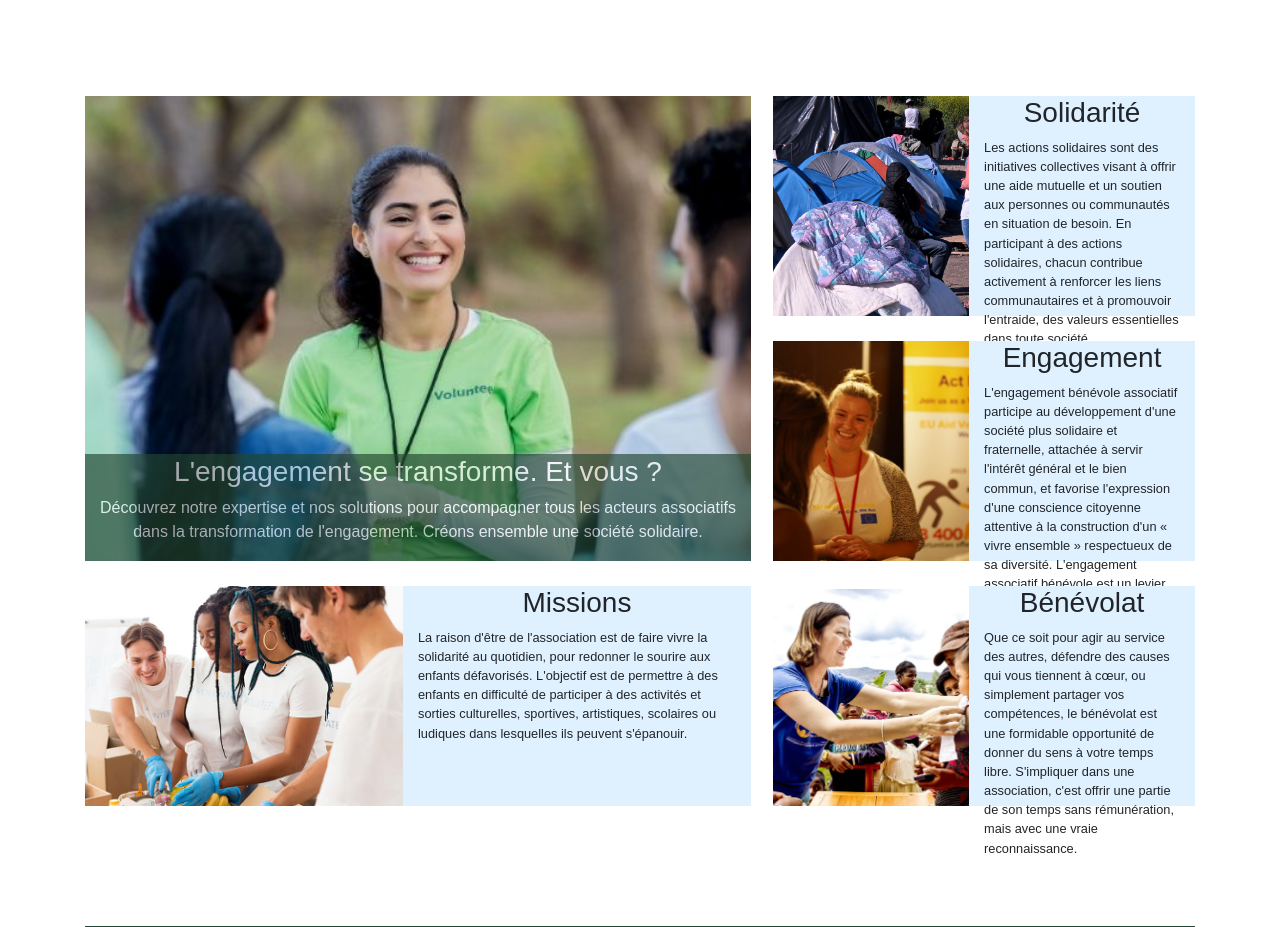
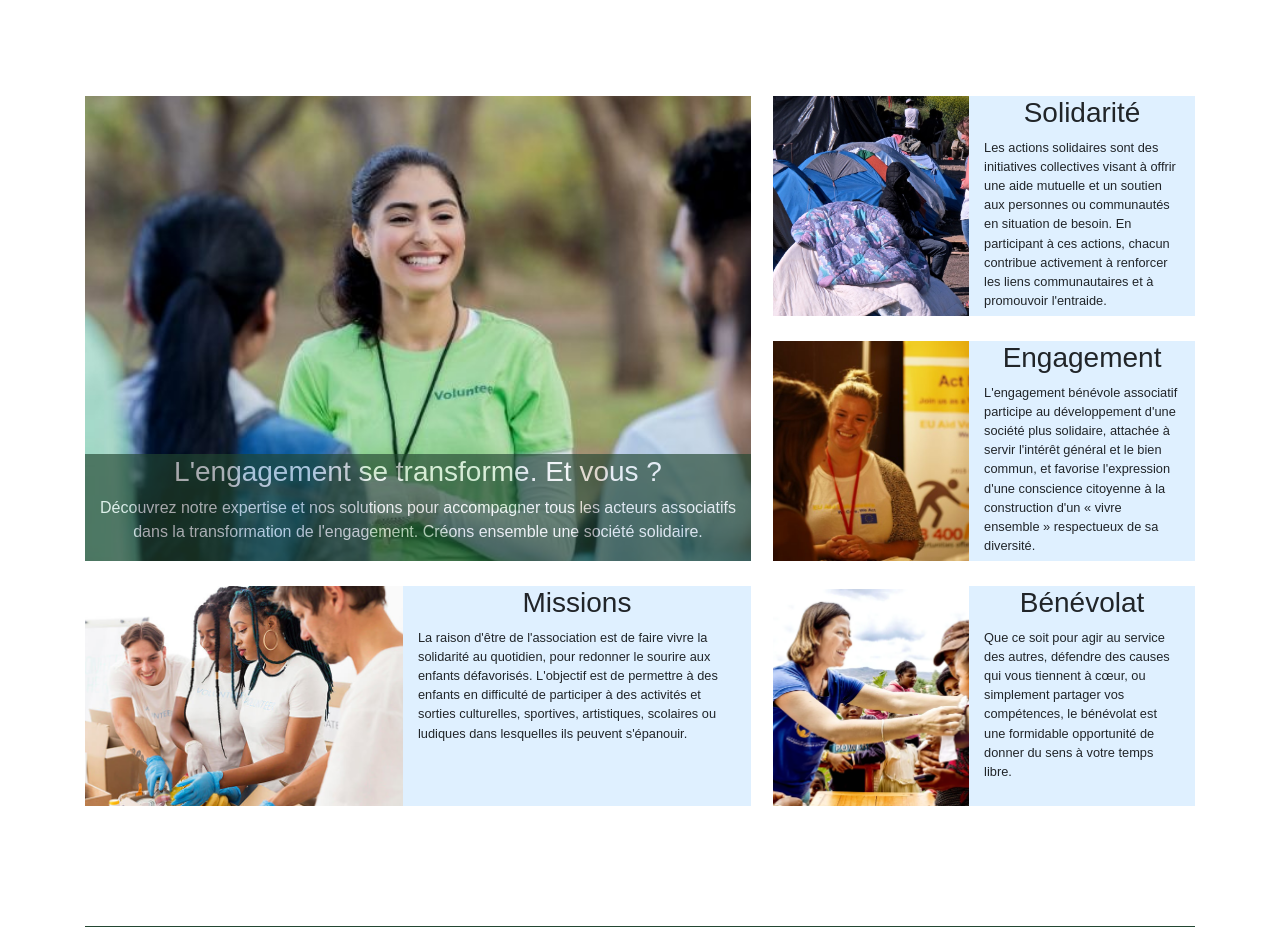
Before and after one commit to El-Hadji-Cata/Projet-Fil-Rouge, a PHP site: page /index.php?page=mission&action=homePage in a window 1280 px wide. Shown: the part 460-1387 px from the top of the page. Run offline with PHP 8.4, Linux system fonts and the light colour scheme; some libraries are stand-ins or nearby versions; some web fonts are replaced.

Commit message:
Fix: adaptation page d'accueil

```diff
--- a/src/View/home.php
+++ b/src/View/home.php
@@ -49,9 +49,9 @@ require_once 'src/View/partial/_alert.php';
                     <p>Les actions solidaires sont des initiatives collectives
                         visant à offrir une aide mutuelle et un soutien aux personnes
                         ou communautés en situation de besoin.
-                        En participant à des actions solidaires, chacun contribue
+                        En participant à ces actions, chacun contribue
                         activement à renforcer les liens communautaires et à promouvoir
-                        l'entraide, des valeurs essentielles dans toute société.
+                        l'entraide.
                     </p>
                 </div>
             </div>
@@ -62,11 +62,10 @@ require_once 'src/View/partial/_alert.php';
                 <div class="text">
                     <h3>Engagement</h3>
                     <p>L'engagement bénévole associatif participe au développement
-                        d'une société plus solidaire et fraternelle, attachée à servir
+                        d'une société plus solidaire, attachée à servir
                         l'intérêt général et le bien commun, et favorise l'expression
-                        d'une conscience citoyenne attentive à la construction d'un
-                        « vivre ensemble » respectueux de sa diversité. L'engagement
-                        associatif bénévole est un levier d'inclusion sociale.
+                        d'une conscience citoyenne à la construction d'un
+                        « vivre ensemble » respectueux de sa diversité.
                     </p>
                 </div>
             </div>
@@ -80,8 +79,6 @@ require_once 'src/View/partial/_alert.php';
                         causes qui vous tiennent à cœur, ou simplement partager
                         vos compétences, le bénévolat est une formidable opportunité
                         de donner du sens à votre temps libre.
-                        S'impliquer dans une association, c'est offrir une partie
-                        de son temps sans rémunération, mais avec une vraie reconnaissance.
                     </p>
                 </div>
             </div>
```
